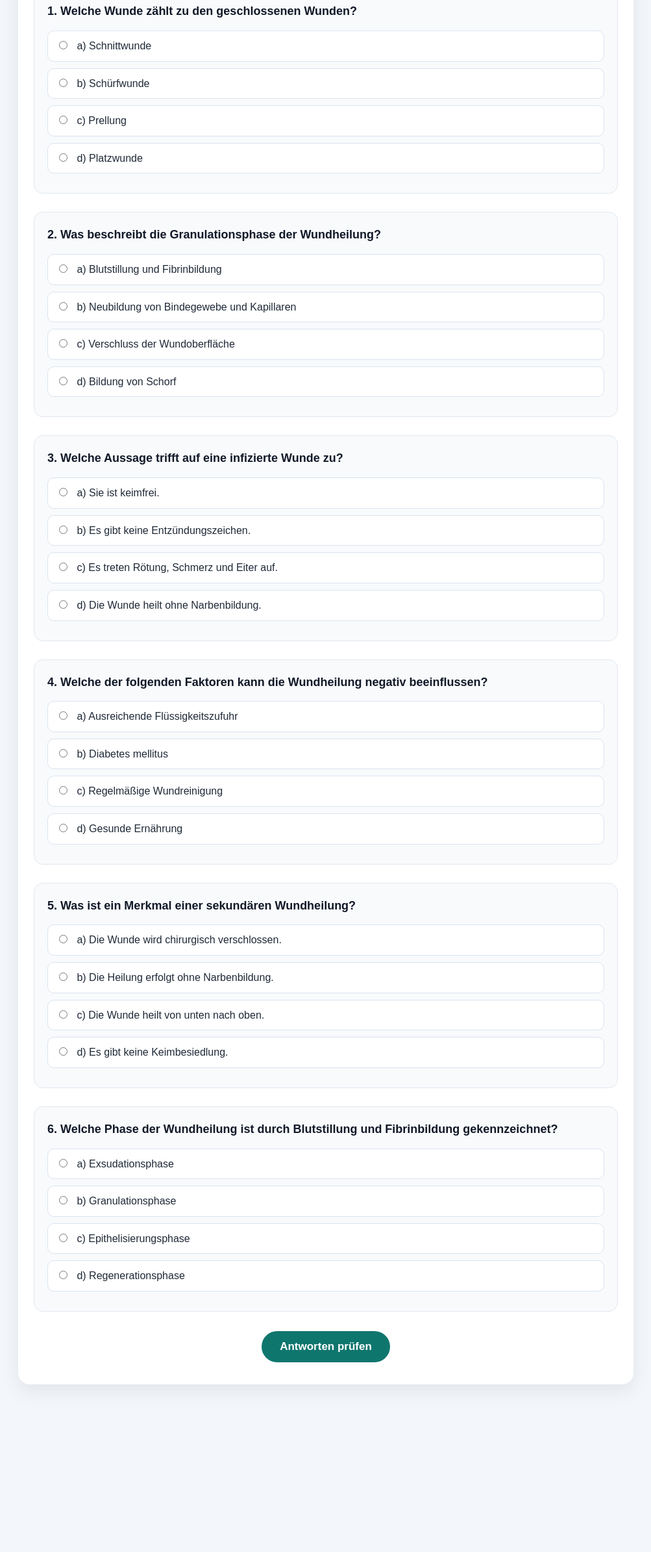
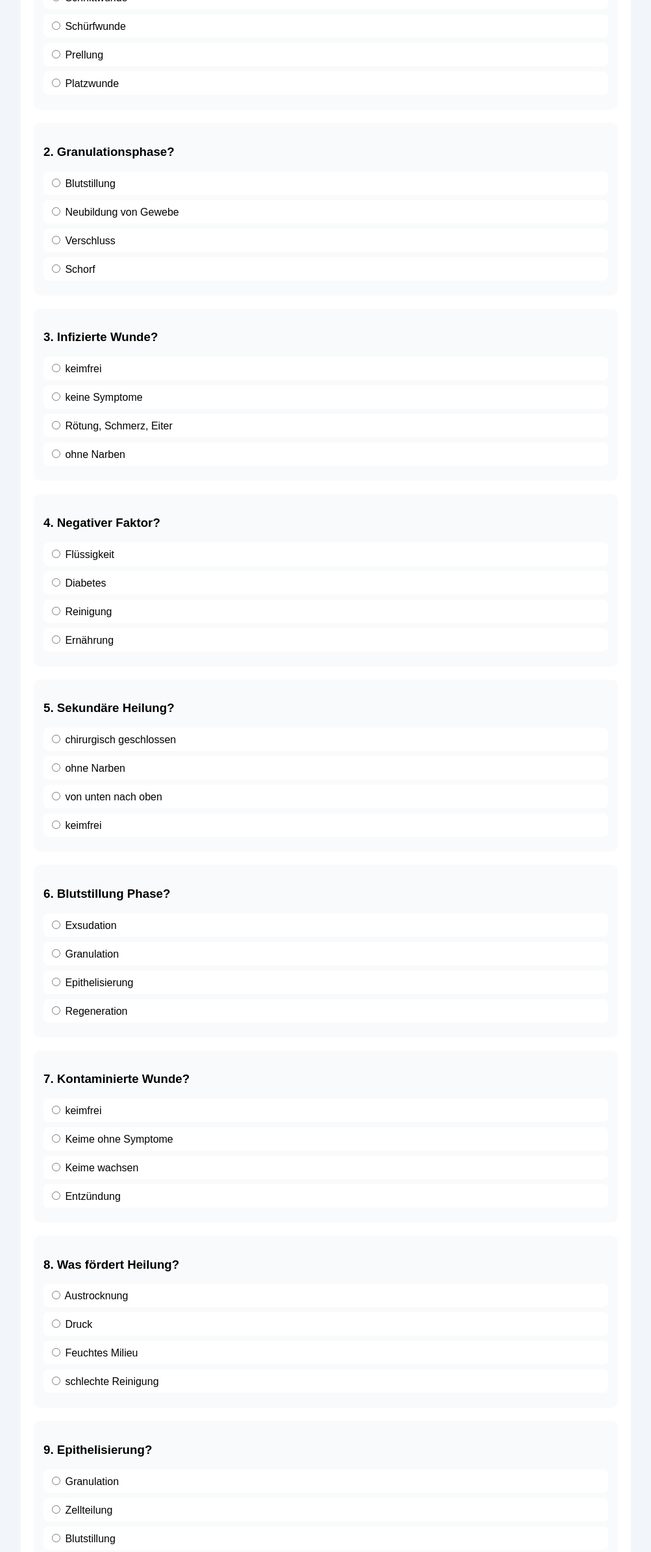
Before and after one commit to Lerunya11/Quiz, a plain HTML site: page index.html in a window 1280 px wide. Shown: the part 226-2615 px from the top of the page at 65% size, without its empty margins (138-1141 px from the left). Before the commit the page ends 2397 px from the top, so only its background shows below. Drawn offline with Linux system fonts and the light colour scheme.

Commit message:
Refactor quiz HTML and CSS styles
Updated HTML structure and styles for the quiz.

```diff
--- a/index.html
+++ b/index.html
@@ -1,254 +1,239 @@
 <!DOCTYPE html>
 <html lang="de">
 <head>
-  <meta charset="UTF-8" />
-  <meta name="viewport" content="width=device-width, initial-scale=1.0" />
-  <title>Quiz: Wundmanagement</title>
+<meta charset="UTF-8">
+<meta name="viewport" content="width=device-width, initial-scale=1.0">
+<title>Quiz Wundmanagement</title>
 
 <style>
 body {
+  font-family: Arial;
+  background: #f2f6fb;
   margin: 0;
-      font-family: Arial, sans-serif;
-      background: #f3f6fb;
-      color: #1f2937;
-      line-height: 1.6;
 }
 
 .container {
   max-width: 900px;
-      margin: 40px auto;
-      padding: 24px;
-      background: #ffffff;
-      border-radius: 18px;
-      box-shadow: 0 10px 30px rgba(0, 0, 0, 0.08);
+  margin: 30px auto;
+  background: white;
+  padding: 20px;
+  border-radius: 15px;
 }
 
 h1 {
   text-align: center;
   color: #0f766e;
-      margin-bottom: 10px;
-    }
-
-    .subtitle {
-      text-align: center;
-      color: #64748b;
-      margin-bottom: 30px;
 }
 
 .question {
-      margin-bottom: 28px;
-      padding: 20px;
-      border-radius: 14px;
-      background: #f8fafc;
-      border: 1px solid #e2e8f0;
-    }
-
-    .question h2 {
-      font-size: 18px;
-      margin-top: 0;
-      color: #111827;
+  margin-bottom: 20px;
+  padding: 15px;
+  background: #f9fafb;
+  border-radius: 10px;
 }
 
 label {
   display: block;
-      margin: 10px 0;
-      padding: 10px 12px;
-      border-radius: 10px;
+  margin: 8px 0;
+  padding: 8px;
+  background: #fff;
+  border-radius: 8px;
   cursor: pointer;
-      background: #ffffff;
-      border: 1px solid #dbe4ef;
-      transition: 0.2s;
 }
 
-    label:hover {
-      background: #ecfeff;
-      border-color: #14b8a6;
-    }
-
-    input[type="radio"] {
-      margin-right: 10px;
-    }
+.correct { background: #dcfce7; }
+.wrong { background: #fee2e2; }
 
 button {
   display: block;
-      margin: 30px auto 10px;
-      padding: 14px 28px;
+  margin: 20px auto;
+  padding: 12px 25px;
   border: none;
-      border-radius: 999px;
+  border-radius: 30px;
   background: #0f766e;
   color: white;
-      font-size: 17px;
-      font-weight: bold;
-      cursor: pointer;
-      transition: 0.2s;
-    }
-
-    button:hover {
-      background: #115e59;
-      transform: translateY(-1px);
+  font-size: 16px;
 }
 
 .result {
-      margin-top: 25px;
-      padding: 20px;
-      border-radius: 14px;
   text-align: center;
   font-size: 20px;
-      font-weight: bold;
-      display: none;
-    }
-
-    .good {
-      background: #dcfce7;
-      color: #166534;
-      border: 1px solid #86efac;
-    }
-
-    .medium {
-      background: #fef9c3;
-      color: #854d0e;
-      border: 1px solid #fde68a;
-    }
-
-    .bad {
-      background: #fee2e2;
-      color: #991b1b;
-      border: 1px solid #fecaca;
-    }
-
-    .correct {
-      background: #dcfce7 !important;
-      border-color: #22c55e !important;
-    }
-
-    .wrong {
-      background: #fee2e2 !important;
-      border-color: #ef4444 !important;
+  margin-top: 20px;
 }
 </style>
 </head>
 
 <body>
+
 <div class="container">
 <h1>Quiz: Wundmanagement</h1>
-    <p class="subtitle">Wähle die richtige Antwort aus.</p>
 
 <form id="quizForm">
 
+<!-- 1 -->
 <div class="question">
-        <h2>1. Welche Wunde zählt zu den geschlossenen Wunden?</h2>
-        <label><input type="radio" name="q1" value="a"> a) Schnittwunde</label>
-        <label><input type="radio" name="q1" value="b"> b) Schürfwunde</label>
-        <label><input type="radio" name="q1" value="c"> c) Prellung</label>
-        <label><input type="radio" name="q1" value="d"> d) Platzwunde</label>
+<h3>1. Welche Wunde zählt zu den geschlossenen Wunden?</h3>
+<label><input type="radio" name="q1" value="a"> Schnittwunde</label>
+<label><input type="radio" name="q1" value="b"> Schürfwunde</label>
+<label><input type="radio" name="q1" value="c"> Prellung</label>
+<label><input type="radio" name="q1" value="d"> Platzwunde</label>
 </div>
 
+<!-- 2 -->
 <div class="question">
-        <h2>2. Was beschreibt die Granulationsphase der Wundheilung?</h2>
-        <label><input type="radio" name="q2" value="a"> a) Blutstillung und Fibrinbildung</label>
-        <label><input type="radio" name="q2" value="b"> b) Neubildung von Bindegewebe und Kapillaren</label>
-        <label><input type="radio" name="q2" value="c"> c) Verschluss der Wundoberfläche</label>
-        <label><input type="radio" name="q2" value="d"> d) Bildung von Schorf</label>
+<h3>2. Granulationsphase?</h3>
+<label><input type="radio" name="q2" value="a"> Blutstillung</label>
+<label><input type="radio" name="q2" value="b"> Neubildung von Gewebe</label>
+<label><input type="radio" name="q2" value="c"> Verschluss</label>
+<label><input type="radio" name="q2" value="d"> Schorf</label>
 </div>
 
+<!-- 3 -->
 <div class="question">
-        <h2>3. Welche Aussage trifft auf eine infizierte Wunde zu?</h2>
-        <label><input type="radio" name="q3" value="a"> a) Sie ist keimfrei.</label>
-        <label><input type="radio" name="q3" value="b"> b) Es gibt keine Entzündungszeichen.</label>
-        <label><input type="radio" name="q3" value="c"> c) Es treten Rötung, Schmerz und Eiter auf.</label>
-        <label><input type="radio" name="q3" value="d"> d) Die Wunde heilt ohne Narbenbildung.</label>
+<h3>3. Infizierte Wunde?</h3>
+<label><input type="radio" name="q3" value="a"> keimfrei</label>
+<label><input type="radio" name="q3" value="b"> keine Symptome</label>
+<label><input type="radio" name="q3" value="c"> Rötung, Schmerz, Eiter</label>
+<label><input type="radio" name="q3" value="d"> ohne Narben</label>
 </div>
 
+<!-- 4 -->
 <div class="question">
-        <h2>4. Welche der folgenden Faktoren kann die Wundheilung negativ beeinflussen?</h2>
-        <label><input type="radio" name="q4" value="a"> a) Ausreichende Flüssigkeitszufuhr</label>
-        <label><input type="radio" name="q4" value="b"> b) Diabetes mellitus</label>
-        <label><input type="radio" name="q4" value="c"> c) Regelmäßige Wundreinigung</label>
-        <label><input type="radio" name="q4" value="d"> d) Gesunde Ernährung</label>
+<h3>4. Negativer Faktor?</h3>
+<label><input type="radio" name="q4" value="a"> Flüssigkeit</label>
+<label><input type="radio" name="q4" value="b"> Diabetes</label>
+<label><input type="radio" name="q4" value="c"> Reinigung</label>
+<label><input type="radio" name="q4" value="d"> Ernährung</label>
 </div>
 
+<!-- 5 -->
 <div class="question">
-        <h2>5. Was ist ein Merkmal einer sekundären Wundheilung?</h2>
-        <label><input type="radio" name="q5" value="a"> a) Die Wunde wird chirurgisch verschlossen.</label>
-        <label><input type="radio" name="q5" value="b"> b) Die Heilung erfolgt ohne Narbenbildung.</label>
-        <label><input type="radio" name="q5" value="c"> c) Die Wunde heilt von unten nach oben.</label>
-        <label><input type="radio" name="q5" value="d"> d) Es gibt keine Keimbesiedlung.</label>
+<h3>5. Sekundäre Heilung?</h3>
+<label><input type="radio" name="q5" value="a"> chirurgisch geschlossen</label>
+<label><input type="radio" name="q5" value="b"> ohne Narben</label>
+<label><input type="radio" name="q5" value="c"> von unten nach oben</label>
+<label><input type="radio" name="q5" value="d"> keimfrei</label>
 </div>
 
+<!-- 6 -->
 <div class="question">
-        <h2>6. Welche Phase der Wundheilung ist durch Blutstillung und Fibrinbildung gekennzeichnet?</h2>
-        <label><input type="radio" name="q6" value="a"> a) Exsudationsphase</label>
-        <label><input type="radio" name="q6" value="b"> b) Granulationsphase</label>
-        <label><input type="radio" name="q6" value="c"> c) Epithelisierungsphase</label>
-        <label><input type="radio" name="q6" value="d"> d) Regenerationsphase</label>
+<h3>6. Blutstillung Phase?</h3>
+<label><input type="radio" name="q6" value="a"> Exsudation</label>
+<label><input type="radio" name="q6" value="b"> Granulation</label>
+<label><input type="radio" name="q6" value="c"> Epithelisierung</label>
+<label><input type="radio" name="q6" value="d"> Regeneration</label>
 </div>
 
-      <button type="button" onclick="checkQuiz()">Antworten prüfen</button>
+<!-- 7 -->
+<div class="question">
+<h3>7. Kontaminierte Wunde?</h3>
+<label><input type="radio" name="q7" value="a"> keimfrei</label>
+<label><input type="radio" name="q7" value="b"> Keime ohne Symptome</label>
+<label><input type="radio" name="q7" value="c"> Keime wachsen</label>
+<label><input type="radio" name="q7" value="d"> Entzündung</label>
+</div>
+
+<!-- 8 -->
+<div class="question">
+<h3>8. Was fördert Heilung?</h3>
+<label><input type="radio" name="q8" value="a"> Austrocknung</label>
+<label><input type="radio" name="q8" value="b"> Druck</label>
+<label><input type="radio" name="q8" value="c"> Feuchtes Milieu</label>
+<label><input type="radio" name="q8" value="d"> schlechte Reinigung</label>
+</div>
+
+<!-- 9 -->
+<div class="question">
+<h3>9. Epithelisierung?</h3>
+<label><input type="radio" name="q9" value="a"> Granulation</label>
+<label><input type="radio" name="q9" value="b"> Zellteilung</label>
+<label><input type="radio" name="q9" value="c"> Blutstillung</label>
+<label><input type="radio" name="q9" value="d"> Reinigung</label>
+</div>
+
+<!-- 10 -->
+<div class="question">
+<h3>10. Lokaler Faktor?</h3>
+<label><input type="radio" name="q10" value="a"> Diabetes</label>
+<label><input type="radio" name="q10" value="b"> Infektion</label>
+<label><input type="radio" name="q10" value="c"> Rauchen</label>
+<label><input type="radio" name="q10" value="d"> Stress</label>
+</div>
+
+<!-- 11 -->
+<div class="question">
+<h3>11. Primäre Heilung?</h3>
+<label><input type="radio" name="q11" value="a"> Schürfwunde</label>
+<label><input type="radio" name="q11" value="b"> Chirurgisch geschlossen</label>
+<label><input type="radio" name="q11" value="c"> infiziert</label>
+<label><input type="radio" name="q11" value="d"> Ulcus</label>
+</div>
+
+<!-- 12 -->
+<div class="question">
+<h3>12. Kritisch kolonisiert?</h3>
+<label><input type="radio" name="q12" value="a"> keimfrei</label>
+<label><input type="radio" name="q12" value="b"> Keime stören Heilung</label>
+<label><input type="radio" name="q12" value="c"> keine Symptome</label>
+<label><input type="radio" name="q12" value="d"> Infektion</label>
+</div>
+
+<!-- 13 -->
+<div class="question">
+<h3>13. Aseptische Wunde?</h3>
+<label><input type="radio" name="q13" value="a"> keimfrei</label>
+<label><input type="radio" name="q13" value="b"> Entzündung</label>
+<label><input type="radio" name="q13" value="c"> infiziert</label>
+<label><input type="radio" name="q13" value="d"> sekundär</label>
+</div>
+
+<!-- 14 -->
+<div class="question">
+<h3>14. Systemische Faktoren?</h3>
+<label><input type="radio" name="q14" value="a"> Alter, Ernährung, Diabetes</label>
+<label><input type="radio" name="q14" value="b"> Infektion, Druck</label>
+<label><input type="radio" name="q14" value="c"> Schorf</label>
+<label><input type="radio" name="q14" value="d"> Zellteilung</label>
+</div>
+
+<!-- 15 -->
+<div class="question">
+<h3>15. Granulationsphase?</h3>
+<label><input type="radio" name="q15" value="a"> Exsudation</label>
+<label><input type="radio" name="q15" value="b"> Granulation</label>
+<label><input type="radio" name="q15" value="c"> Epithelisierung</label>
+<label><input type="radio" name="q15" value="d"> Regeneration</label>
+</div>
+
+<button type="button" onclick="checkQuiz()">Проверить</button>
 
 <div id="result" class="result"></div>
+
 </form>
 </div>
 
 <script>
-    const correctAnswers = {
-      q1: "c",
-      q2: "b",
-      q3: "c",
-      q4: "b",
-      q5: "c",
-      q6: "a"
+const answers = {
+q1:"c", q2:"b", q3:"c", q4:"b", q5:"c",
+q6:"a", q7:"b", q8:"c", q9:"b", q10:"b",
+q11:"b", q12:"b", q13:"a", q14:"a", q15:"b"
 };
 
-    function checkQuiz() {
-      let score = 0;
-      const total = Object.keys(correctAnswers).length;
-
-      document.querySelectorAll("label").forEach(label => {
-        label.classList.remove("correct", "wrong");
-      });
-
-      for (let question in correctAnswers) {
-        const selected = document.querySelector(`input[name="${question}"]:checked`);
-
-        if (selected) {
-          const selectedLabel = selected.parentElement;
-
-          if (selected.value === correctAnswers[question]) {
+function checkQuiz(){
+let score=0;
+for(let q in answers){
+let selected=document.querySelector(`input[name=${q}]:checked`);
+if(selected && selected.value===answers[q]){
 score++;
-            selectedLabel.classList.add("correct");
-          } else {
-            selectedLabel.classList.add("wrong");
-
-            const correctInput = document.querySelector(
-              `input[name="${question}"][value="${correctAnswers[question]}"]`
-            );
-            correctInput.parentElement.classList.add("correct");
-          }
-        } else {
-          const correctInput = document.querySelector(
-            `input[name="${question}"][value="${correctAnswers[question]}"]`
-          );
-          correctInput.parentElement.classList.add("correct");
+selected.parentElement.classList.add("correct");
+}else if(selected){
+selected.parentElement.classList.add("wrong");
 }
 }
-
-      const resultBox = document.getElementById("result");
-      resultBox.style.display = "block";
-      resultBox.className = "result";
-
-      const percent = Math.round((score / total) * 100);
-
-      if (percent >= 80) {
-        resultBox.classList.add("good");
-        resultBox.textContent = `Sehr gut! Du hast ${score} von ${total} Punkten erreicht. Ergebnis: ${percent}%.`;
-      } else if (percent >= 50) {
-        resultBox.classList.add("medium");
-        resultBox.textContent = `Nicht schlecht. Du hast ${score} von ${total} Punkten erreicht. Ergebnis: ${percent}%.`;
-      } else {
-        resultBox.classList.add("bad");
-        resultBox.textContent = `Du hast ${score} von ${total} Punkten erreicht. Ergebnis: ${percent}%. Wiederholen lohnt sich.`;
-      }
+document.getElementById("result").innerText =
+`Твой результат: ${score} / 15`;
 }
 </script>
+
 </body>
 </html>
```
Lines whose indentation alone changed are shown as unchanged.
